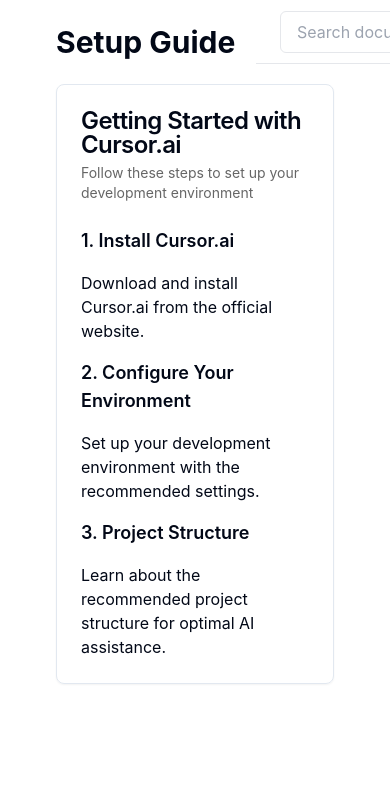
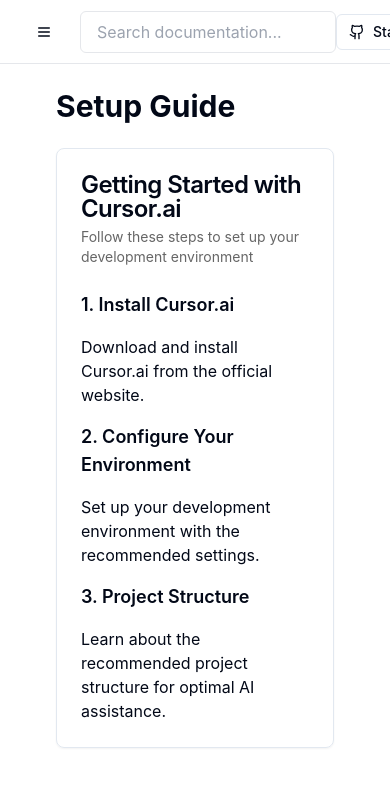
Before and after one commit to vassovass/cursor-guide, a React (Vite) app: page / in a window 390 px wide. Shown: the top 786 px of the page. Built offline with nearby package versions, Linux system fonts and the light colour scheme.

Commit message:
Add hamburger menu component
Implement a hamburger menu for easier navigation to different sections of the website, enhancing user access to the app and web app features.
[skip gpt_engineer]

```diff
--- a/src/components/layout/Header.tsx
+++ b/src/components/layout/Header.tsx
@@ -1,11 +1,24 @@
 import { Button } from "@/components/ui/button";
-import { Github } from "lucide-react";
+import { Github, Menu } from "lucide-react";
+import { Sheet, SheetContent, SheetTrigger } from "@/components/ui/sheet";
+import { Sidebar } from "./Sidebar";
 
 export function Header() {
   return (
-    <header className="h-16 border-b border-gray-200 fixed top-0 right-0 left-64 bg-white z-10">
+    <header className="h-16 border-b border-gray-200 fixed top-0 right-0 left-0 lg:left-64 bg-white z-10">
       <div className="h-full flex items-center justify-between px-6">
         <div className="flex items-center gap-4">
+          <Sheet>
+            <SheetTrigger asChild>
+              <Button variant="ghost" size="icon" className="lg:hidden">
+                <Menu className="h-6 w-6" />
+                <span className="sr-only">Toggle navigation menu</span>
+              </Button>
+            </SheetTrigger>
+            <SheetContent side="left" className="p-0 w-64">
+              <Sidebar />
+            </SheetContent>
+          </Sheet>
           <input
             type="search"
             placeholder="Search documentation..."
--- a/src/components/layout/Layout.tsx
+++ b/src/components/layout/Layout.tsx
@@ -10,8 +10,10 @@ export function Layout() {
   return (
     <div className="min-h-screen bg-background">
       <Header />
-      <div className="flex">
-        <Sidebar />
+      <div className="flex pt-16">
+        <div className="hidden lg:block">
+          <Sidebar />
+        </div>
         <main className="flex-1 p-6">
           <Routes>
             <Route path="/" element={<SetupPage />} />
```
